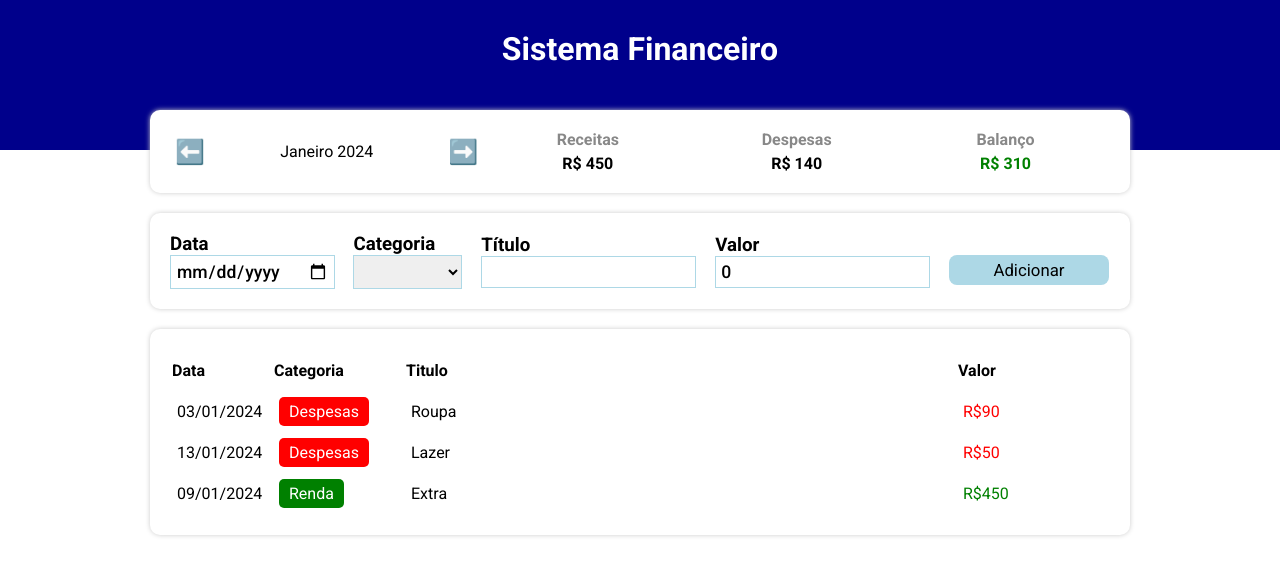
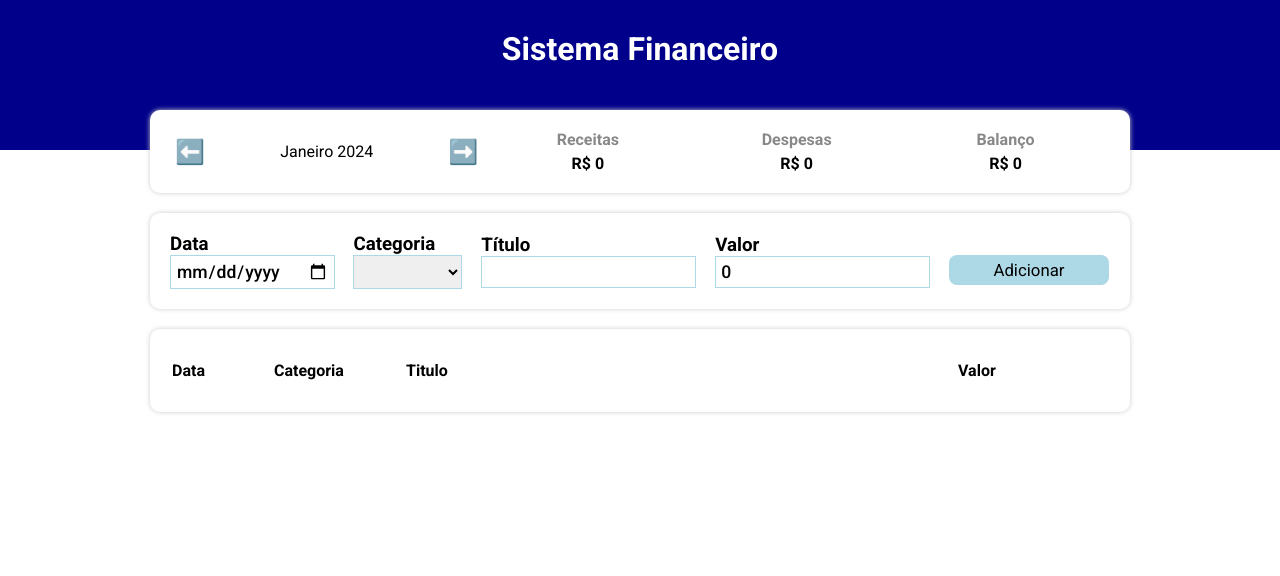
Before and after one commit to Pedroo07/Projeto-Financias-ts, a React (Vite) app: page / in a window 1280 px wide. Shown: the top 576 px of the page. Built offline with nearby package versions, Linux system fonts and the light colour scheme.

Commit message:
add Função de remover item, e limpando o codigo

```diff
--- a/src/App.tsx
+++ b/src/App.tsx
@@ -14,27 +14,26 @@ const App = () => {
   const [filterList, setFilterList] = useState<Item[]>([])
   const [currentMonth, setCurrentMonth] = useState(getCurrentMonth())
   const [income, setIncome] = useState(0)
-  const [expense,setExpense] = useState(0)
+  const [expense, setExpense] = useState(0)
   useEffect(() => {
     setFilterList(filteredList(list, currentMonth))
   }, [list, currentMonth])
 
-  useEffect(()=>{
+  useEffect(() => {
     let incomeCount = 0
     let expenseCount = 0
-    for(const item of filterList){
-      const {category, value} = item
-      const {expense} = categories[category]
-      if(expense){
+    for (const item of filterList) {
+      const { category, value } = item
+      const { expense } = categories[category]
+      if (expense) {
         expenseCount += value
-      }else{
+      } else {
         incomeCount += value
       }
     }
     setIncome(incomeCount)
     setExpense(expenseCount)
-
-  },[filterList])
+  }, [filterList])
 
 
   const handleMonth = (newMonth: string) => {
@@ -45,6 +44,11 @@ const App = () => {
     newList.push(item)
     setList(newList)
   }
+  const handleDeleteItem = (index: number) => {
+    let newList = [...list]
+    newList.splice(index, 1)
+    setList(newList)
+  }
   return (
     <C.Container>
       <C.Header>
@@ -52,13 +56,13 @@ const App = () => {
       </C.Header>
       <C.Body>
         <InfoArea
-        onMonthChange={handleMonth}
-        currentMonth={currentMonth}
-        income={income}
-        expense={expense}
+          onMonthChange={handleMonth}
+          currentMonth={currentMonth}
+          income={income}
+          expense={expense}
         />
-        <AddItem onAdd={handleAddItem}/>
-        <TableArea list={filterList} />
+        <AddItem onAdd={handleAddItem} />
+        <TableArea list={filterList} onDelete={handleDeleteItem} />
       </C.Body>
     </C.Container>
   )
--- a/src/components/TableArea/index.tsx
+++ b/src/components/TableArea/index.tsx
@@ -4,9 +4,10 @@ import { TableItem } from '../TableItem/index'
 
 type Props = {
   list: Item[]
+  onDelete: (index: number) => void
 }
 
-export const TableArea = ({list}: Props) => {
+export const TableArea = ({ list, onDelete }: Props) => {
   return (
     <C.Table>
       <thead>
@@ -16,12 +17,12 @@ export const TableArea = ({list}: Props) => {
           <C.TableHeadColumn>Titulo</C.TableHeadColumn>
           <C.TableHeadColumn width={150}>Valor</C.TableHeadColumn>
         </tr>
-        </thead>
-        <tbody>
-          {list.map((item, index) => (
-            <TableItem key={index} item={item}/>
-          ))}
-        </tbody>
+      </thead>
+      <tbody>
+        {list.map((item, index) => (
+          <TableItem key={index} item={item} onDelete={() => onDelete(index)}/>
+        ))}
+      </tbody>
     </C.Table>
   )
 }
--- a/src/components/TableItem/index.tsx
+++ b/src/components/TableItem/index.tsx
@@ -5,9 +5,10 @@ import { categories } from '../../data/categories'
 
 type Props = {
     item: Item
+    onDelete: () => void
 }
 
-export const TableItem = ({ item }: Props) => {
+export const TableItem = ({ item, onDelete }: Props) => {
 
     return (
         <C.TableLine>
@@ -23,6 +24,8 @@ export const TableItem = ({ item }: Props) => {
                 R${item.value}
                 </C.Value>
                </C.TableColumn>
+               <C.TableColumn>
+                <button onClick={() => onDelete()}>➖</button> </C.TableColumn>
         </C.TableLine>
     )
 }
--- a/src/data/items.ts
+++ b/src/data/items.ts
@@ -2,8 +2,5 @@ import { Item } from '../types/Item'
 
 
 export const items: Item[] = [
-    { date: new Date(2024, 0, 2), category: 'gasto', title: 'Roupa', value: 90.00 },
-    { date: new Date(2024, 0, 12), category: 'gasto', title: 'Lazer', value: 50.00 },
-    { date: new Date(2024, 0, 8), category: 'renda', title: 'Extra', value: 450.00 },
-    {date: new Date(2024, 1, 8), category: 'renda', title: 'Extra', value: 300.00}
+
 ]
```
